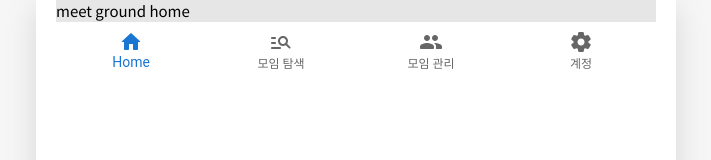
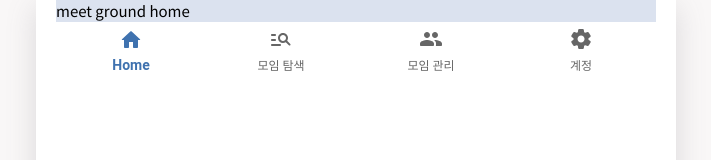
Before and after one commit to 96glory/meet-ground-front, a React (Create React App) app: page / in a window 1280 px wide. Shown: the top 160 px of the page, without its empty margins (284-995 px from the left). Built offline with nearby package versions, Linux system fonts and the light colour scheme.

Commit message:
fix: footer icon 색상 변경

```diff
--- a/src/App.css
+++ b/src/App.css
@@ -1,7 +1,7 @@
 @import url('https://fonts.googleapis.com/css2?family=Noto+Sans+KR&display=swap');
 
 body {
-  background-color: #f6f6f6;
+  background-color: #f9f7f7;
   display: flex;
   justify-content: center;
   align-items: center;
@@ -34,7 +34,7 @@ body {
 }
 
 .Home {
-  background-color: #e6e6e6;
+  background-color: #dbe2ef;
   margin: 0px;
 }
 
--- a/src/components/Footer/Footer.tsx
+++ b/src/components/Footer/Footer.tsx
@@ -5,24 +5,27 @@ import { HomeRounded, ManageSearchRounded, PeopleRounded, SettingsRounded } from
 import { useRecoilState } from 'recoil';
 import { selectedMenuIndexState } from './Footer.atom';
 
+// https://colorhunt.co/palette/f9f7f7dbe2ef3f72af112d4e
+
 const useStyles = makeStyles({
-  navigation: {
-    fontFamily: 'Noto Sans KR',
-  },
-  action: {
-    backgroundColor: 'black',
+  root: {
+    '& .MuiBottomNavigationAction-label': {
+      paddingTop: '5px',
+    },
+    '& .Mui-selected': {
+      color: '#3F72AF !important',
+      '& .MuiBottomNavigationAction-label': {
+        transition: 'none',
+        fontWeight: 'bold',
+        // lineHeight: '20px',
+      },
+    },
   },
 });
-
-// https://stackoverflow.com/questions/54375096/styling-bottomnavigation-in-react-js-material-ui
 
 const Footer = () => {
   const classes = useStyles();
   const [selectedMenuIndex, setSelectedMenuIndex] = useRecoilState(selectedMenuIndexState);
-
-  useEffect(() => {
-    console.log('glory - file: Footer.tsx:27 - useEffect - selectedMenuIndex', selectedMenuIndex);
-  }, [selectedMenuIndex]);
 
   return (
     <BottomNavigation
@@ -31,12 +34,12 @@ const Footer = () => {
         setSelectedMenuIndex(newValue);
       }}
       showLabels
-      className={classes.navigation}
+      className={classes.root}
     >
-      <BottomNavigationAction className={classes.action} label="Home" icon={<HomeRounded />} />
-      <BottomNavigationAction className={classes.action} label="모임 탐색" icon={<ManageSearchRounded />} />
-      <BottomNavigationAction className={classes.action} label="모임 관리" icon={<PeopleRounded />} />
-      <BottomNavigationAction className={classes.action} label="계정" icon={<SettingsRounded />} />
+      <BottomNavigationAction label="Home" icon={<HomeRounded />} />
+      <BottomNavigationAction label="모임 탐색" icon={<ManageSearchRounded />} />
+      <BottomNavigationAction label="모임 관리" icon={<PeopleRounded />} />
+      <BottomNavigationAction label="계정" icon={<SettingsRounded />} />
     </BottomNavigation>
   );
 };
```
